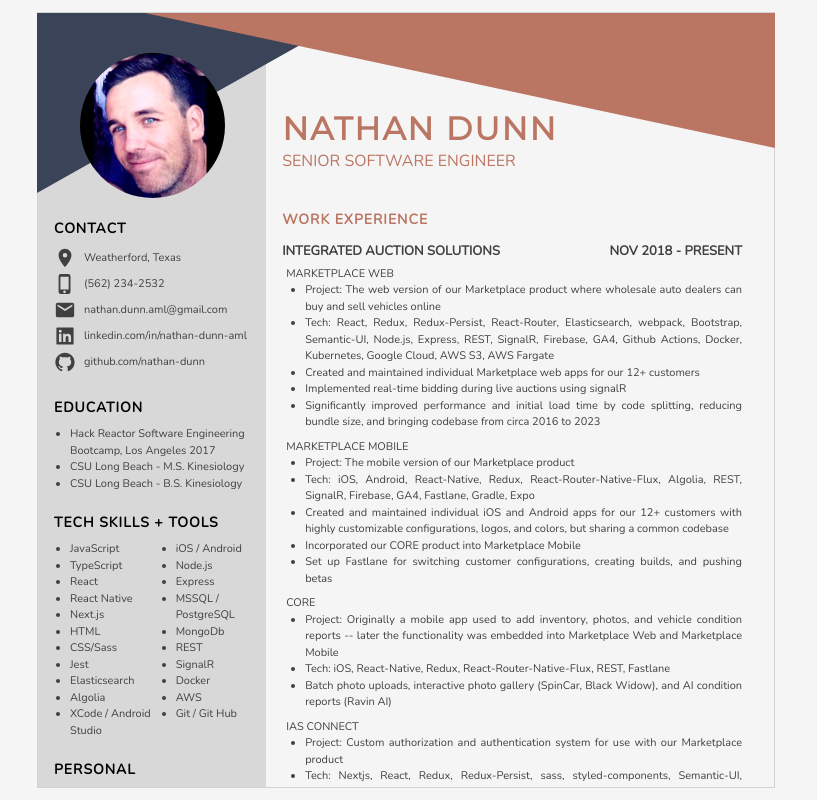
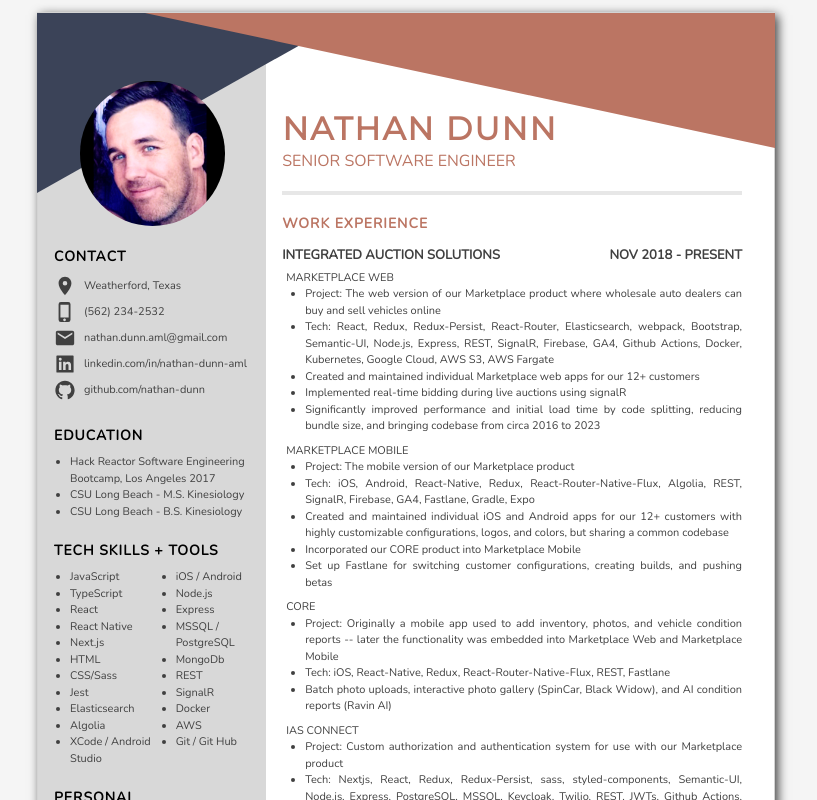
Before and after one commit to nathan-dunn/resume, a React (Create React App) app: page / in a window 1280 px wide. Shown: the top 800 px of the page, without its empty margins (234-1051 px from the left). Built offline with nearby package versions, Linux system fonts and the light colour scheme.

Commit message:
Finally fixes page proportions

```diff
--- a/src/components/Page.tsx
+++ b/src/components/Page.tsx
@@ -62,7 +62,15 @@ export const Page = () => {
   width = '738px';
 
   return !isMobile ? (
-    <Stack ref={windowRef} h="100vh" width="100%" align="center" backgroundColor="#f5f5f5" p={3}>
+    <Stack
+      ref={windowRef}
+      h="100%"
+      width="100%"
+      align="center"
+      backgroundColor="#f5f5f5"
+      p={3}
+      // border="1px dashed orange"
+    >
       <VStack
         ref={pageRef}
         h="100%"
@@ -71,14 +79,17 @@ export const Page = () => {
         spacing={0}
         fontFamily={theme.fonts.secondaryFontFamily}
         color={theme.colors.secondaryFontColor}
+        backgroundColor={theme.colors.dGray}
         borderWidth="1px"
         borderColor="lightgray"
-        // boxShadow={`5px 5px 10px`}
+        p={0}
+        boxShadow={`3px 3px 10px`}
         // border="1px dashed green"
       >
         <Header width={width} />
 
-        <HStack w="100%" h="100%" spacing={0}>
+        {/* LEFT SIDE */}
+        <HStack w="100%" h="100%" spacing={0} minHeight="100%">
           <VStack
             w="31%"
             minW="31%"
@@ -86,7 +97,6 @@ export const Page = () => {
             spacing={5}
             pl={4}
             pr={4}
-            backgroundColor={theme.colors.dGray}
             // border="1px solid red"
           >
             <Photo />
@@ -96,6 +106,7 @@ export const Page = () => {
             <Personal />
           </VStack>
 
+          {/* RIGHT SIDE */}
           <VStack
             w="100%"
             h="100%"
@@ -103,7 +114,7 @@ export const Page = () => {
             spacing={3}
             pl={4}
             pr={8}
-            backgroundColor={theme.colors.transparent}
+            backgroundColor={theme.colors.white}
             // border="1px solid red"
           >
             <Title />
--- a/src/components/Photo.tsx
+++ b/src/components/Photo.tsx
@@ -1,5 +1,5 @@
 import React, { useState } from 'react';
-import { Stack, VStack, HStack, Image } from '@chakra-ui/react';
+import { Stack, VStack, Image } from '@chakra-ui/react';
 import { theme } from '../styles';
 
 const photos = ['profile.png', 'profile_alt.png'];
@@ -9,7 +9,6 @@ export const Photo = () => {
   return (
     <VStack
       w="100%"
-      // px={2}
       align="center"
       justify="flex-end"
       spacing={0}
@@ -34,12 +33,9 @@ export const PhotoMobile = () => {
   return (
     <Stack
       w="33%"
-      // px={2}
       align="flex-end"
       justify="center"
       spacing={0}
-      // h="185px"
-      // minH="185px"
       h="100%"
       // border="1px solid darkblue"
     >
```
